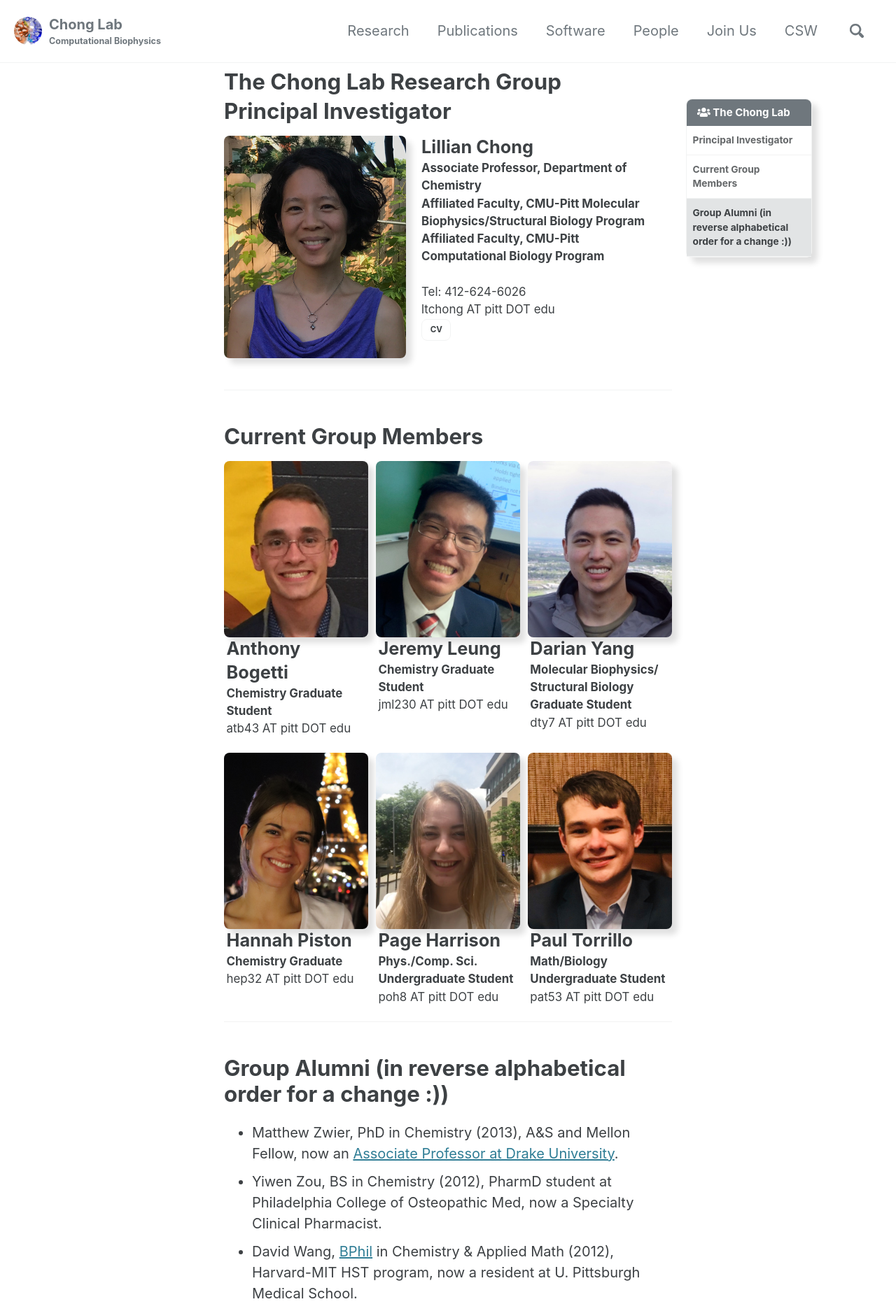
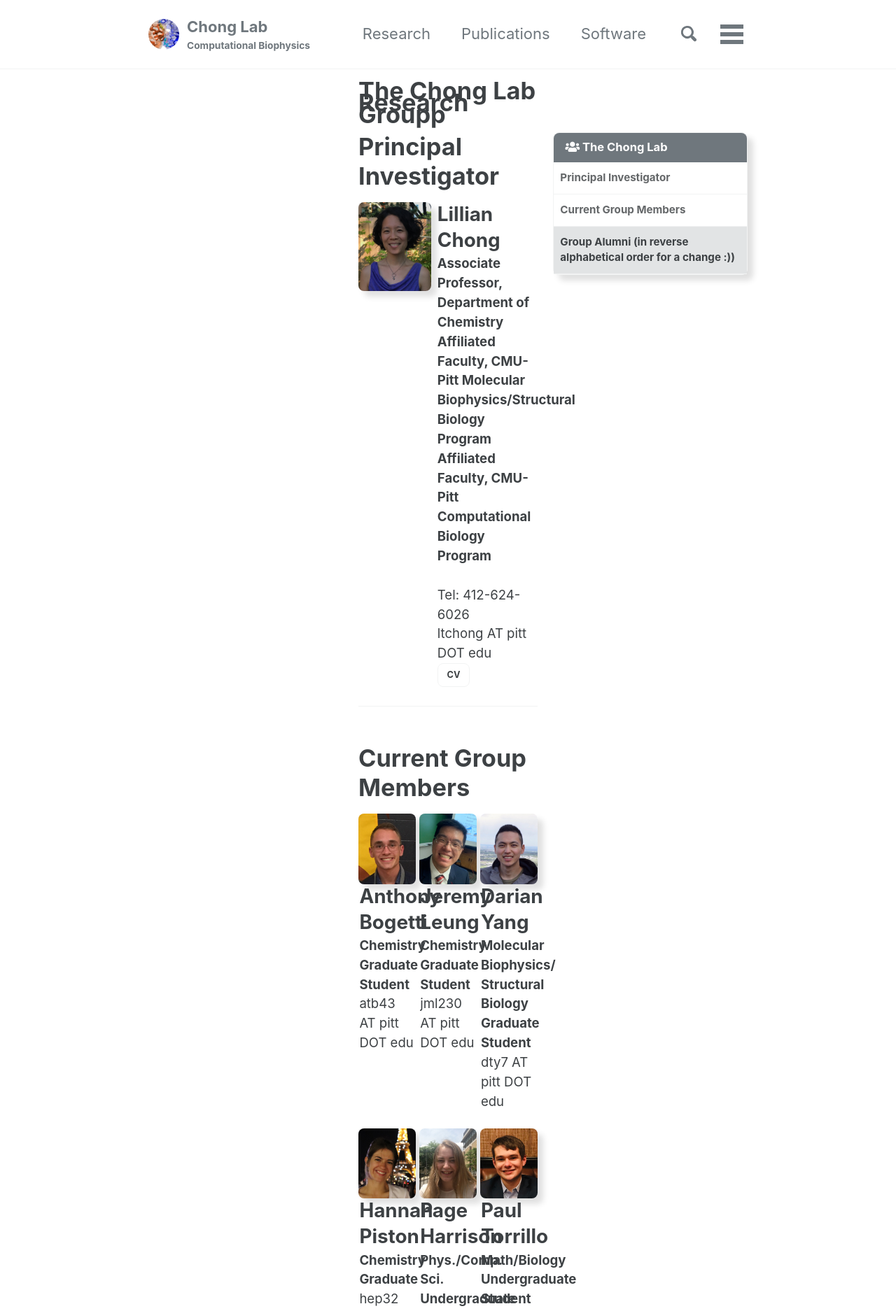
Before and after one commit to darianyang/darianyang.github.io, a Jekyll site: the page built from _pages/people.md, in a window 1280 px wide. Shown: the top 1874 px of the page at 70% size. Built offline with Jekyll 4.4.1, drawn with Linux system fonts in a browser that asks for light colours; cached includes are drawn as plain includes.

Commit message:
updated breakpoints

```diff
--- a/_pages/people.md
+++ b/_pages/people.md
@@ -1,6 +1,6 @@
 ---
 permalink: /people/
-title: The Chong Lab Research Group
+title: The Chong Lab Research Groupp
 #layout: splash
 #layout: single
 #classes: wide
--- a/_sass/minimal-mistakes/_variables.scss
+++ b/_sass/minimal-mistakes/_variables.scss
@@ -140,12 +140,12 @@ $base0f: #ff5370 !default;
    Breakpoints
    ========================================================================== */
 
-$small: 100px !default;
-$medium: 600px !default; /* 768px default */
-$medium-wide: 600px !default; /* 900px default */
-$large: 900px !default; /* 1024px default */
-$x-large: 1440px !default; /* 1280px default */
-$max-width: $large !default;
+$small: 100px !default; /* 600 default */
+$medium: 300px !default; /* 768px default */
+$medium-wide: 500px !default; /* 900px default */
+$large: 700px !default; /* 1024px default */
+$x-large: 900px !default; /* 1280px default */
+$max-width: $x-large !default;
 
 /*
    Grid
```
Also changed, not shown: 1 other file.
